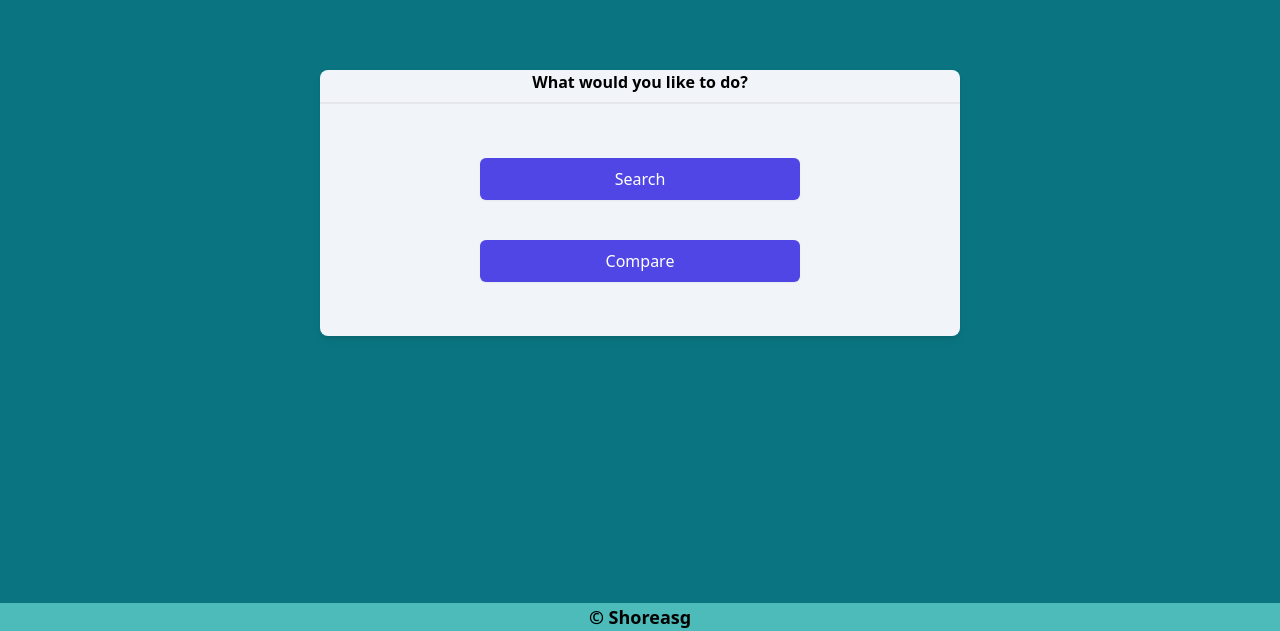
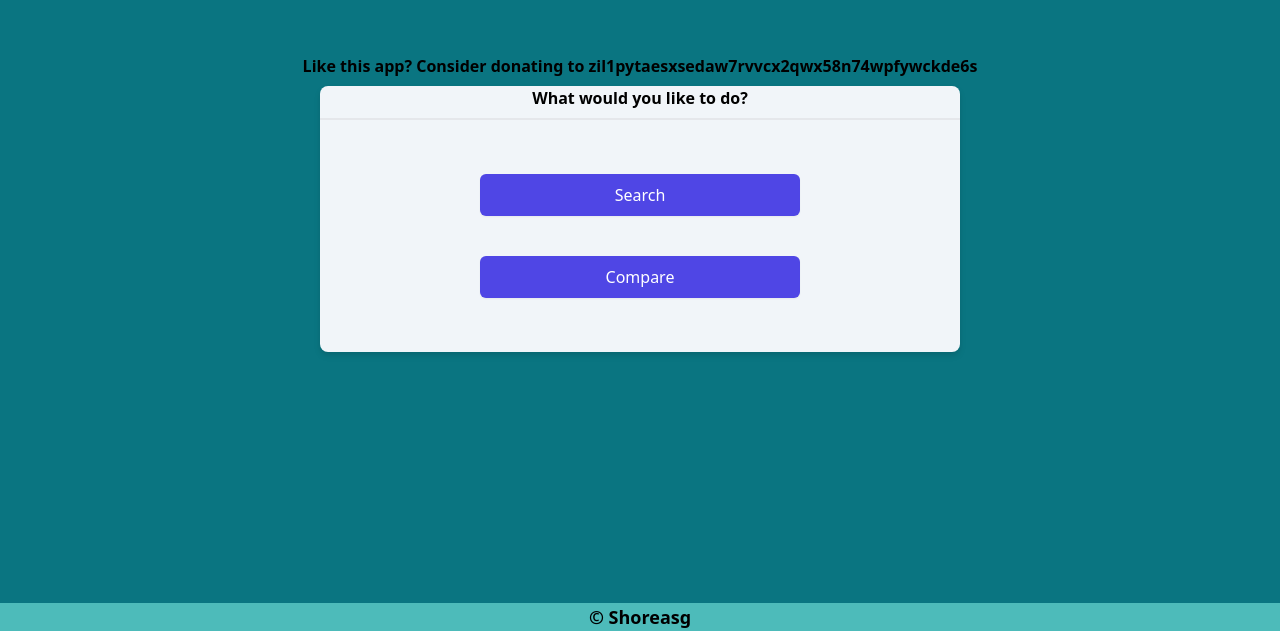
Before and after one commit to Shoreasg/SearchSoulless, a Next.js app in the folder searchsoulless/: page / in a window 1280 px wide. Shown: the part 197-828 px from the top of the page. Built offline with nearby package versions, Linux system fonts and the light colour scheme.

Commit message:
Added wallet address

```diff
--- a/searchsoulless/app/page.tsx
+++ b/searchsoulless/app/page.tsx
@@ -3,6 +3,7 @@ import Link from "next/link";
 export default function Home() {
   return (
     <div className="flex flex-col items-center justify-center h-screen w-screen">
+      <h1 className="font-bold text-centerm mb-2">Like this app? Consider donating to zil1pytaesxsedaw7rvvcx2qwx58n74wpfywckde6s</h1>
       <div className="w-3/5 h-1/3 flex flex-col justify-center bg-slate-100 rounded-lg drop-shadow-md xl:w-1/2">
         <div className="w-full h-full flex flex-col items-center justify-around">
           <div className="font-semibold text-center w-full border-b-2 pb-2">
```
